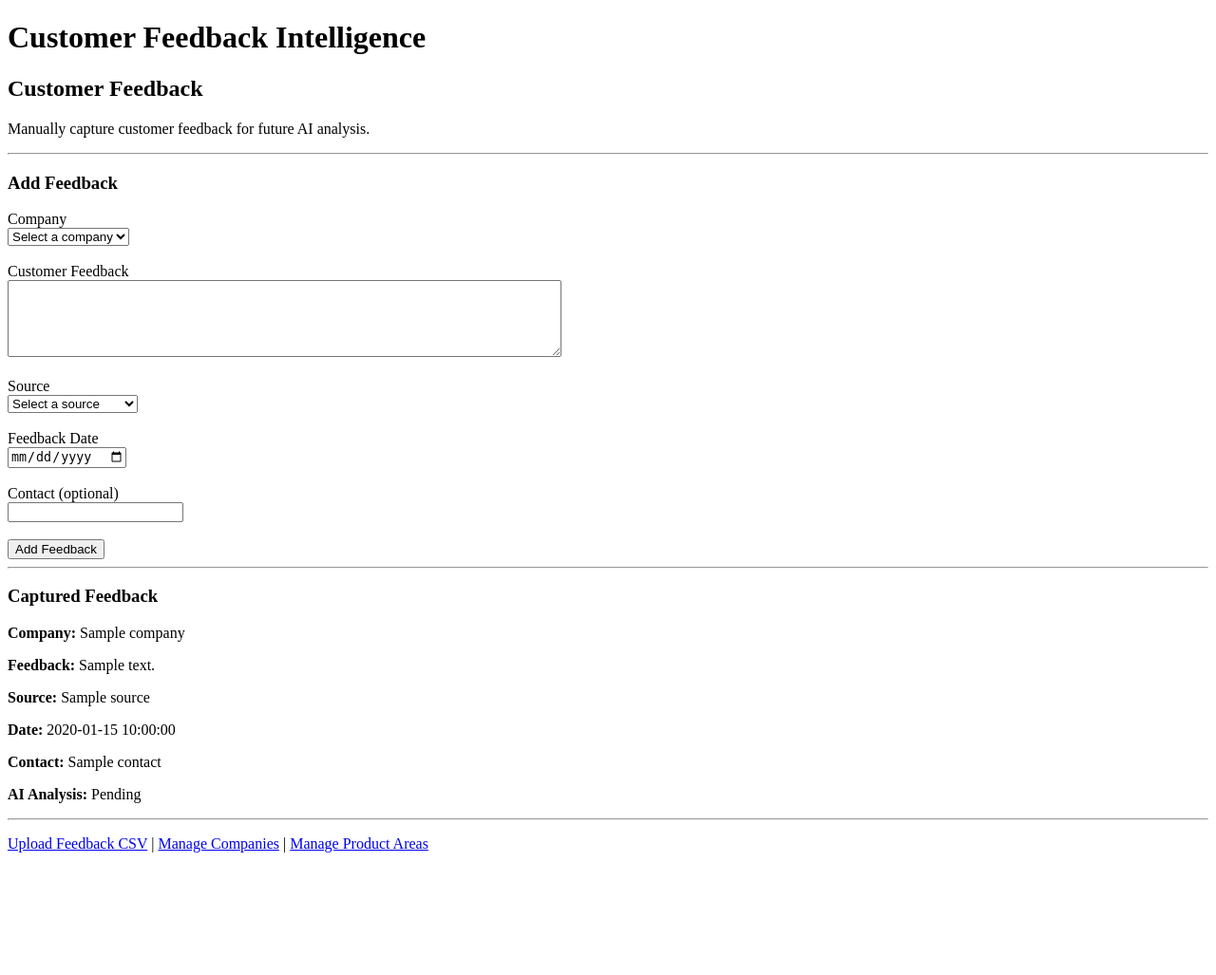
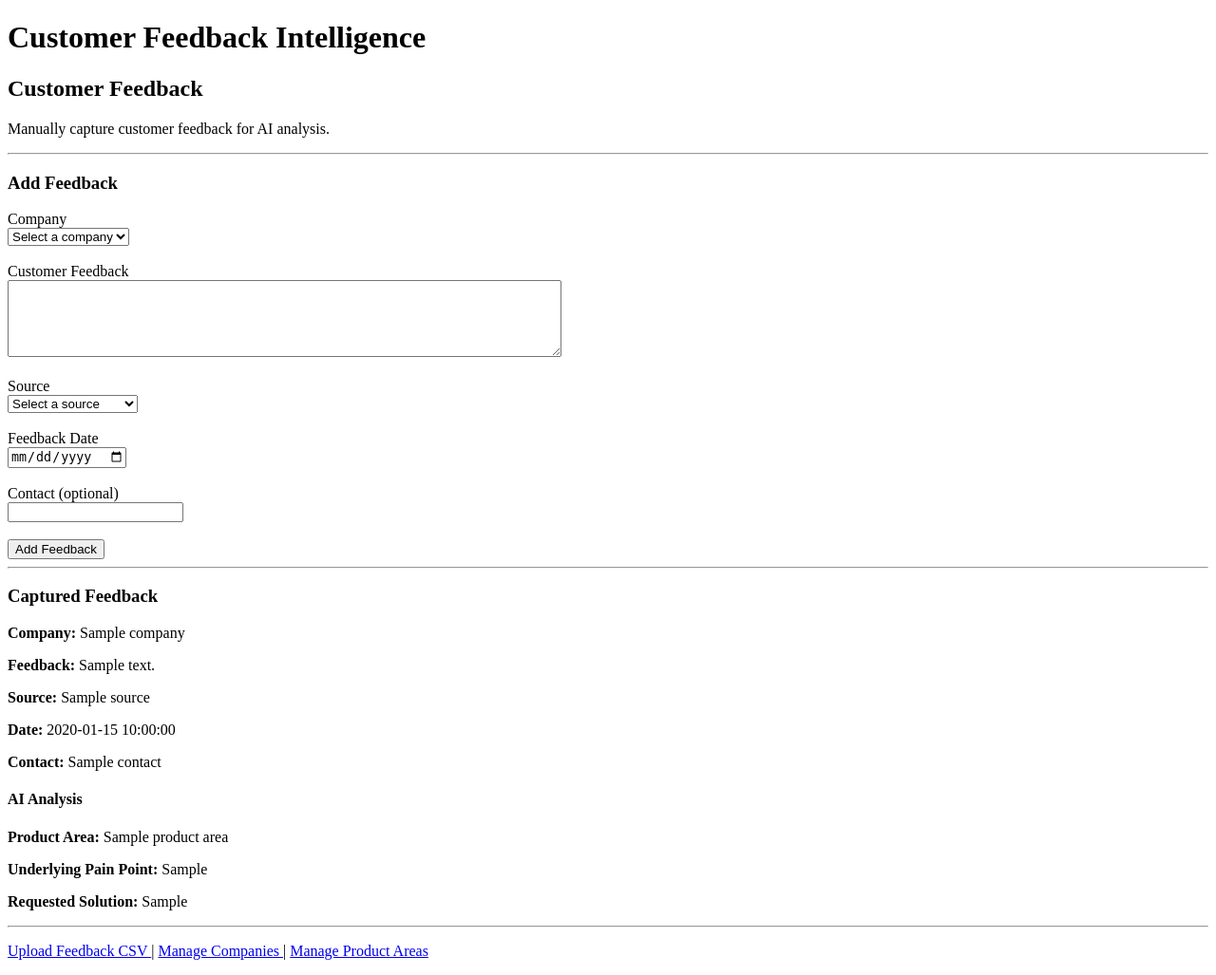
Before and after one commit to ldweaver27/customer-feedback-intelligence, a Flask app: template templates/feedback.html in a window 1280 px wide. Shown: the whole page at 95% size. Before the commit the page ends 898 px from the top, so only its background shows below. Run offline with Flask 3, Linux system fonts and the light colour scheme; the template is opened without the code that fills it: most values are stand-ins (such as "Sample title", 1, 10 or a date in 2020).

Commit message:
Integrate AI feedback analysis workflow

```diff
--- a/app.py
+++ b/app.py
@@ -4,6 +4,8 @@ import pandas as pd
 from dotenv import load_dotenv
 from flask import Flask, redirect, render_template, request, url_for
 from supabase import Client, create_client
+
+from ai_service import analyze_feedback
 
 load_dotenv()
 
@@ -245,7 +247,7 @@ def feedback():
 
     feedback_response = (
         supabase.table("feedback")
-        .select("*, companies(name, arr)")
+        .select("*, companies(name, arr), product_areas(name)")
         .order("feedback_date", desc=True)
         .execute()
     )
@@ -421,5 +423,59 @@ def upload_feedback():
         error=error,
         result=result,
     )
+@app.route("/feedback/<int:feedback_id>/analyze", methods=["POST"])
+def analyze_feedback_route(feedback_id):
+    feedback_response = (
+        supabase.table("feedback")
+        .select("*")
+        .eq("id", feedback_id)
+        .single()
+        .execute()
+    )
+
+    feedback_record = feedback_response.data
+
+    product_areas_response = (
+        supabase.table("product_areas")
+        .select("*")
+        .execute()
+    )
+
+    product_areas = product_areas_response.data
+
+    analysis = analyze_feedback(
+        feedback_record["feedback_text"],
+        product_areas,
+    )
+
+    matching_product_area = next(
+        (
+            area
+            for area in product_areas
+            if area["name"] == analysis["product_area"]
+        ),
+        None,
+    )
+
+    product_area_id = (
+        matching_product_area["id"]
+        if matching_product_area
+        else None
+    )
+
+    (
+        supabase.table("feedback")
+        .update(
+            {
+                "product_area_id": product_area_id,
+                "ai_pain_point": analysis["pain_point"],
+                "requested_solution": analysis["requested_solution"],
+            }
+        )
+        .eq("id", feedback_id)
+        .execute()
+    )
+
+    return redirect(url_for("feedback"))
 if __name__ == "__main__":
     app.run(debug=True)
--- a/templates/feedback.html
+++ b/templates/feedback.html
@@ -13,7 +13,7 @@
     <h2>Customer Feedback</h2>
 
     <p>
-        Manually capture customer feedback for future AI analysis.
+        Manually capture customer feedback for AI analysis.
     </p>
 
     <hr>
@@ -27,6 +27,7 @@
     <form method="POST" action="{{ url_for('feedback') }}">
 
         <label for="company_id">Company</label><br>
+
         <select id="company_id" name="company_id" required>
             <option value="">Select a company</option>
 
@@ -40,6 +41,7 @@
         <br><br>
 
         <label for="feedback_text">Customer Feedback</label><br>
+
         <textarea
             id="feedback_text"
             name="feedback_text"
@@ -50,6 +52,7 @@
         <br><br>
 
         <label for="source">Source</label><br>
+
         <select id="source" name="source" required>
             <option value="">Select a source</option>
             <option value="Salesforce">Salesforce</option>
@@ -64,6 +67,7 @@
         <br><br>
 
         <label for="feedback_date">Feedback Date</label><br>
+
         <input
             type="date"
             id="feedback_date"
@@ -74,6 +78,7 @@
         <br><br>
 
         <label for="contact">Contact (optional)</label><br>
+
         <input
             type="text"
             id="contact"
@@ -123,10 +128,56 @@
                     </p>
                 {% endif %}
 
+
+                {% if item.ai_pain_point %}
+
+                    <h4>AI Analysis</h4>
+
+                    <p>
+                        <strong>Product Area:</strong>
+
+                        {% if item.product_areas %}
+                            {{ item.product_areas.name }}
+                        {% else %}
+                            Unclassified
+                        {% endif %}
+                    </p>
+
+                    <p>
+                        <strong>Underlying Pain Point:</strong>
+                        {{ item.ai_pain_point }}
+                    </p>
+
+                    <p>
+                        <strong>Requested Solution:</strong>
+
+                        {% if item.requested_solution %}
+                            {{ item.requested_solution }}
+                        {% else %}
+                            None identified
+                        {% endif %}
+                    </p>
+
+                {% else %}
+
                     <p>
                         <strong>AI Analysis:</strong>
                         Pending
                     </p>
+
+                    <form
+                        method="POST"
+                        action="{{ url_for(
+                            'analyze_feedback_route',
+                            feedback_id=item.id
+                        ) }}"
+                    >
+                        <button type="submit">
+                            Analyze Feedback
+                        </button>
+                    </form>
+
+                {% endif %}
 
             </div>
 
@@ -141,11 +192,21 @@
     {% endif %}
 
     <p>
-    <a href="{{ url_for('upload_feedback') }}">Upload Feedback CSV</a>
+        <a href="{{ url_for('upload_feedback') }}">
+            Upload Feedback CSV
+        </a>
+
         |
-    <a href="{{ url_for('companies') }}">Manage Companies</a>
+
+        <a href="{{ url_for('companies') }}">
+            Manage Companies
+        </a>
+
         |
-    <a href="{{ url_for('product_areas') }}">Manage Product Areas</a>
+
+        <a href="{{ url_for('product_areas') }}">
+            Manage Product Areas
+        </a>
     </p>
 
 </body>
```
Also changed, not shown: tests/test_app.py (+60 -1 lines). Lines whose indentation alone changed are shown as unchanged.
